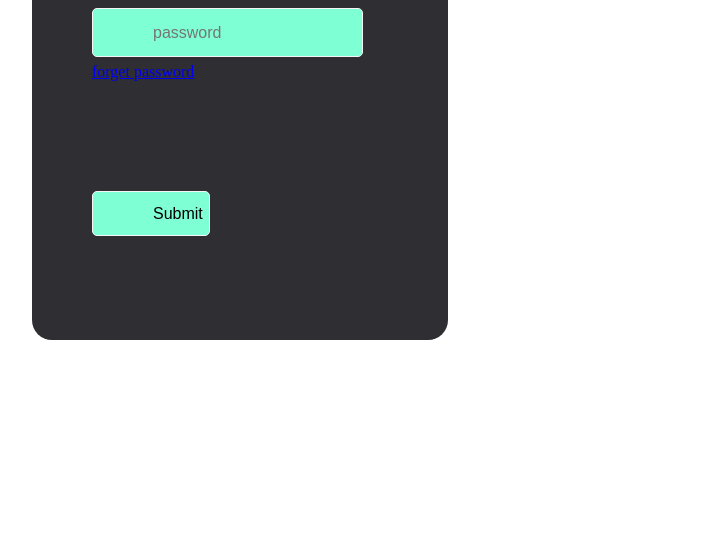
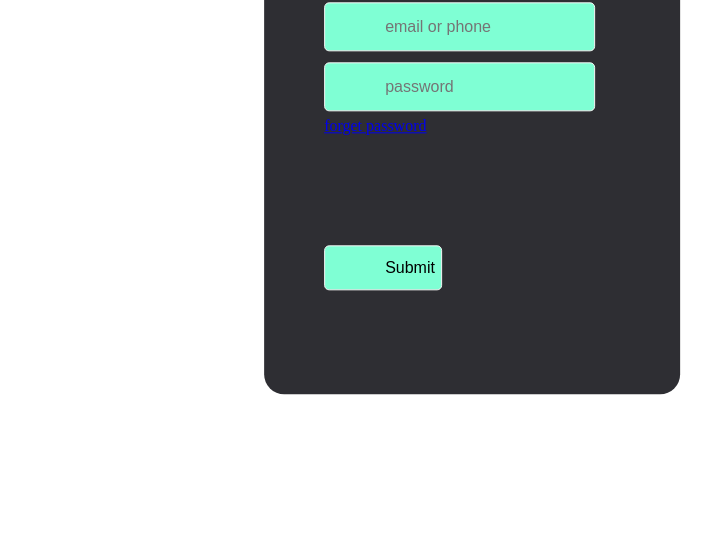
Before and after one commit to Cuberois/Grid, a plain HTML site: page project5/index.html in a window 1280 px wide. Shown: the part 251-800 px from the top of the page, without its empty margins (168-880 px from the left). Drawn offline with Linux system fonts and the light colour scheme.

Commit message:
login form

```diff
--- a/project5/style.css
+++ b/project5/style.css
@@ -6,9 +6,11 @@
     background-color: rgb(46, 46, 51);
     height: 13cm;
     width: 11cm;
-    align-items: center;
-    margin: 100px 200px 100px;
     border-radius: 20px;
+    position: absolute;
+    top: 50%;
+    left: 50%;
+    transform: translate(-50%, -50%);
 }
  .box .title {
 
```
